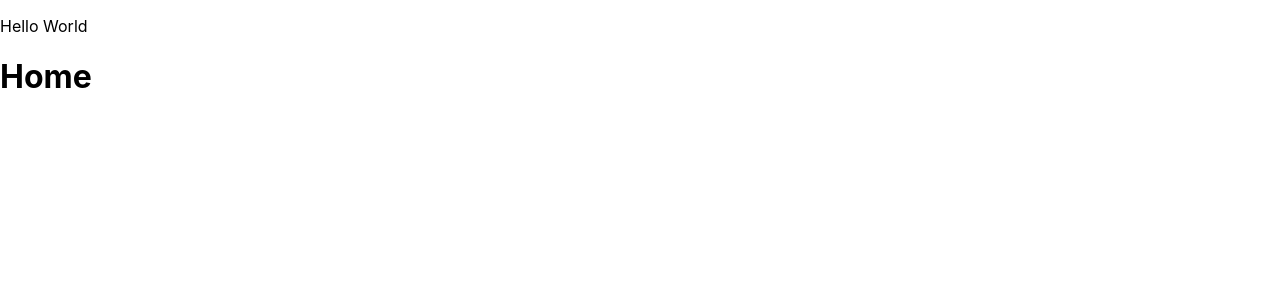
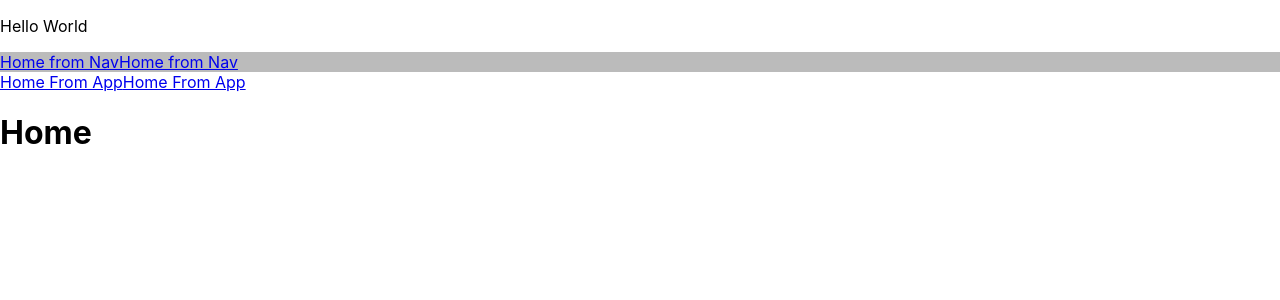
Before and after one commit to stujmar/ui-tests, a React (Create React App) app: page / in a window 1280 px wide. Shown: the top 300 px of the page. Built offline with nearby package versions, Linux system fonts and the light colour scheme.

Commit message:
links from nav and from app now working but going nowhere

```diff
--- a/src/App/App.js
+++ b/src/App/App.js
@@ -11,8 +11,8 @@ const App = () => {
       <p>Hello World</p>
       <Router>
           <NavBar />
-          <Link />
-          <Link />
+          <Link to="/">Home From App</Link>
+          <Link to="/">Home From App</Link>
         <Switch>
           <Route path="/" component={Home} exact/>
           <Route path="/radio"/>
--- a/src/NavBar/NavBar.js
+++ b/src/NavBar/NavBar.js
@@ -6,8 +6,8 @@ const NavBar = () => {
 
     return (
         <div className={navStyle}>
-            <Link />
-            <Link />
+            <Link to="/">Home from Nav</Link>
+            <Link to="/">Home from Nav</Link>
         </div>
     )
 }
```
Also changed, not shown: 1 other file (tests, documents, lock files or other folders).
